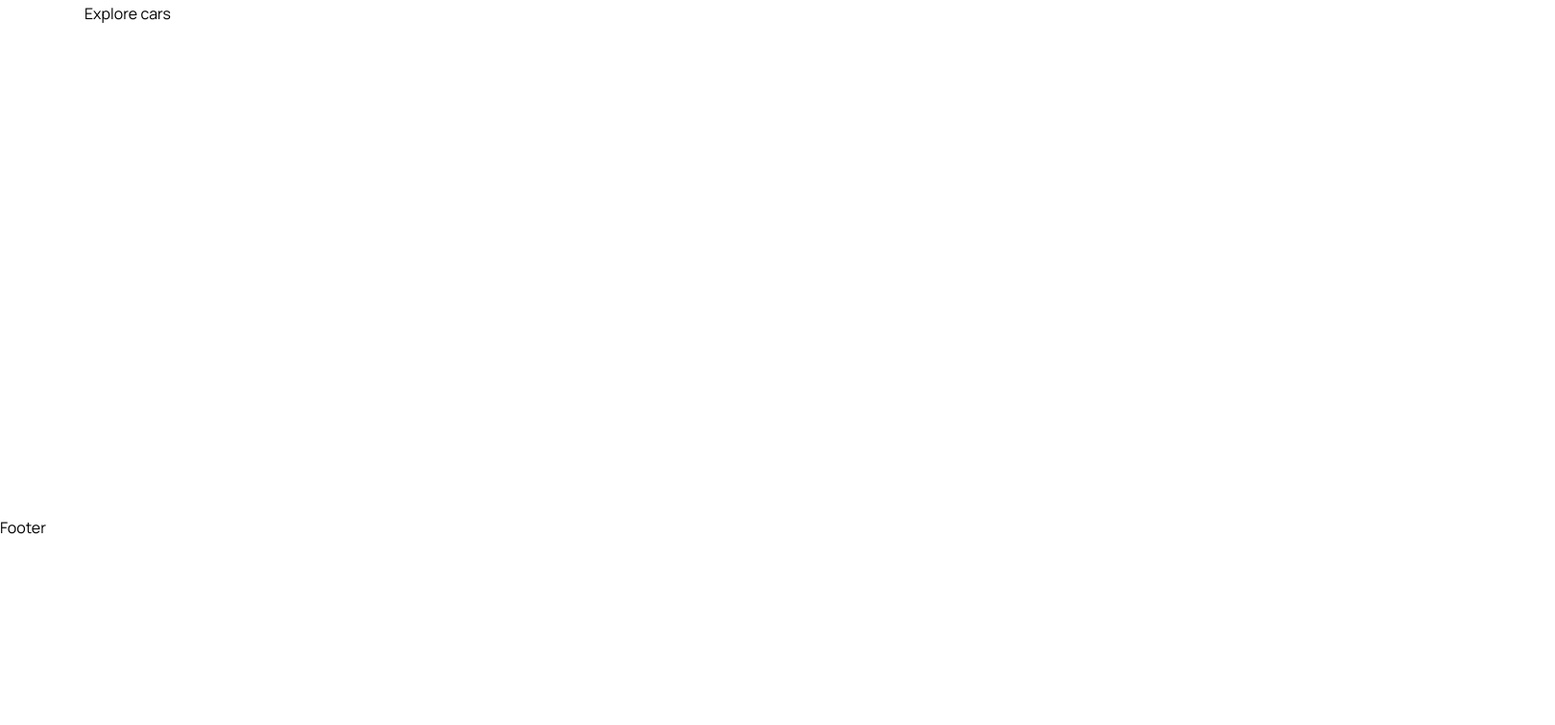
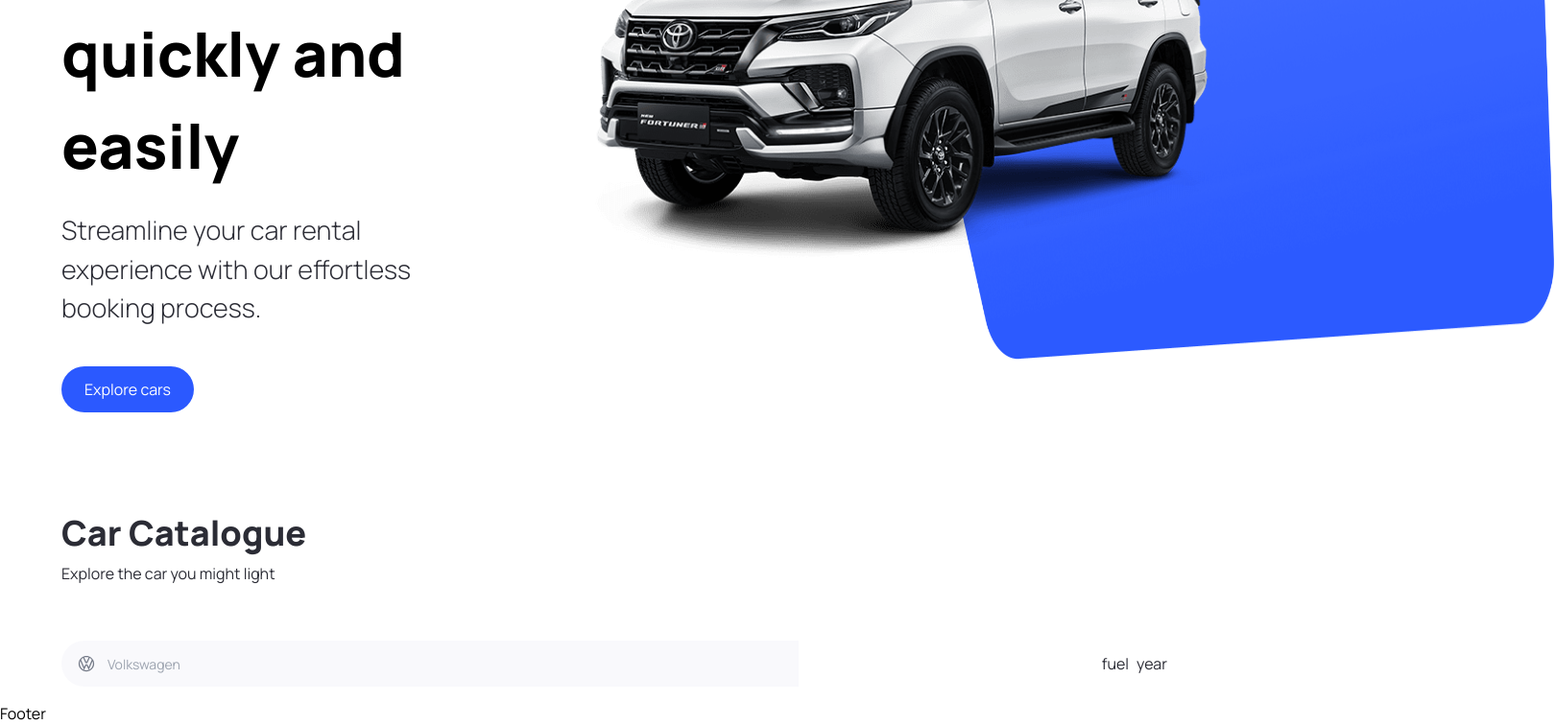
Before and after one commit to yawai990/carshowcase-JSM-yt-, a Next.js app: page / in a window 1280 px wide. Shown: the part 328-1084 px from the top of the page at 96% size, 1620 px wide, since content can reach past the window. Before the commit the page ends 890 px from the top, so only its background shows below. Built offline with nearby package versions, Linux system fonts and the light colour scheme.

Commit message:
car catalogue sec added

```diff
--- a/package.json
+++ b/package.json
@@ -9,6 +9,7 @@
     "lint": "next lint"
   },
   "dependencies": {
+    "@headlessui/react": "^0.0.0-insiders.04fc6cf",
     "@types/node": "20.3.1",
     "@types/react": "18.2.14",
     "@types/react-dom": "18.2.6",
--- a/src/app/globals.css
+++ b/src/app/globals.css
@@ -51,15 +51,15 @@
 }
 
 .hero__image-container {
-  @apply xl:flex-[1.5] flex justify-end items-end w-full xl:h-screen;
+  @apply lg:flex-[1.5] flex justify-end items-end w-full lg:h-screen;
 }
 
 .hero__image {
-  @apply relative xl:w-full w-[90%] xl:h-full h-[590px] z-0;
+  @apply relative lg:w-full w-[90%] xl:h-full h-[590px] z-0;
 }
 
 .hero__image-overlay {
-  @apply absolute xl:-top-24 xl:-right-1/2 -right-1/4 bg-hero-bg bg-repeat-round -z-10 w-full xl:h-screen h-[590px] overflow-hidden;
+  @apply absolute lg:-top-24 xl:-right-1/2 -right-1/4 bg-hero-bg bg-repeat-round -z-10 w-full xl:h-screen h-[590px] overflow-hidden;
 }
 /* END: Hero styles */
 
--- a/src/app/layout.tsx
+++ b/src/app/layout.tsx
@@ -13,7 +13,7 @@ export default function RootLayout({
 }) {
   return (
     <html lang="en">
-      <body className='relative'>
+      <body className='relative w-full overflow-x-hidden'>
         <Navbar />
         {children}
         <Footer />
--- a/src/app/page.tsx
+++ b/src/app/page.tsx
@@ -1,9 +1,27 @@
-import { Hero } from "@/components"
+import { Hero,CustomFilter, SearchBar } from "@/components"
 
 export default function Home() {
   return (
     <main className='relative'>
      <Hero />
+
+     <div className="mt-12 padding-x padding-y max-width" id="discover">
+      <div className="home__text-container">
+        <h1 className="text-4xl font-extrabold">Car Catalogue</h1>
+
+        <p>Explore the car you might light</p>
+
+        <div className="home__filters">
+        <SearchBar />
+
+        <div className="home__filter-container">
+          <CustomFilter title="fuel" />
+          <CustomFilter title="year" />
+
+        </div>
+        </div>
+      </div>
+     </div>
     </main>
   )
 }
--- /dev/null
+++ b/src/components/CustomFilter.tsx
@@ -0,0 +1,9 @@
+import React from 'react'
+
+const CustomFilter = ({ title }:any) => {
+  return (
+    <div>{title}</div>
+  )
+}
+
+export default CustomFilter
--- a/src/components/Navbar.tsx
+++ b/src/components/Navbar.tsx
@@ -5,8 +5,8 @@ import CustomeButton from "./CustomeButton";
 const Navbar = () => {
   return (
     <header className="w-full absolute z-10">
-        <nav className={`max-w-[1440px] mx-auto bg-red-500 flex justify-between items-center sm:px-16 px-6 py-4`}>
-            <Link href={'/'} className="flex  justify-center items-center">
+        <nav className={`max-w-[1440px] mx-auto flex justify-between items-center sm:px-16 px-6 py-4`}>
+            <Link href={'/'} className="flex justify-center items-center">
                 <Image src='/logo.svg' alt="logo" width={118} height={18} className="object-contain" />
             </Link>
 
--- /dev/null
+++ b/src/components/SearchBar.tsx
@@ -0,0 +1,20 @@
+"use client";
+import { useState} from 'react'
+import {SearchManufacture} from './';
+
+const SearchBar = () => {
+    const [manufacture,setManufacture] = useState('');
+    const handleSearch = () =>{};
+  return (
+   <form onSubmit={handleSearch} className="searchbar">
+    <div className="searchbar__item">
+         <SearchManufacture
+         manufacture={manufacture}
+         setManufacture={setManufacture}
+         />
+    </div>
+   </form>
+  )
+}
+
+export default SearchBar
--- /dev/null
+++ b/src/components/SearchManufacture.tsx
@@ -0,0 +1,86 @@
+"use client";
+import { useState,Fragment } from 'react';
+import { Combobox, Transition } from '@headlessui/react';
+import { SearchManufactureProps } from '@/types';
+import Image from 'next/image';
+import { carManufacturers } from '../constants';
+
+const SearchManufacture = ({ manufacture, setManufacture }:SearchManufactureProps) => {
+    const [ query, setQuery ] = useState("");
+
+    const filterManufactures = query === "" ? carManufacturers:
+    carManufacturers.filter(item => (
+        item.toLowerCase()
+        .replace(/\s+/g,"")
+        .includes(query.toLowerCase().replace(/\s+/g,""))
+        )
+    )
+  return (
+    <div className='search-manufacturer'>
+        <Combobox value={manufacture} onChange={setManufacture}>
+            <div className="w-full relative">
+                <Combobox.Button className='absolute top-[14px]'>
+                        <Image
+                        src="/car-logo.svg"
+                        width={20}
+                        height={20}
+                        className='ml-4'
+                        alt='car-logo'
+                        />
+                </Combobox.Button>
+                <Combobox.Input className="search-manufacturer__input"
+                placeholder='Volkswagen'
+                displayValue={(manufacture:string) =>manufacture}
+                onChange={e => setQuery(e.target.value)}
+                />
+
+                <Transition as={Fragment}
+                leave='transition ease-9in duration-100'
+                leaveFrom='opacity-100'
+                leaveTo='opacity-0'
+                afterLeave={() => setQuery('')}
+                >
+                <Combobox.Options>
+
+                    {
+                        filterManufactures.length === 0 && query === "" ? (
+                    <Combobox.Option value={query} className='search-manufacturer__ooption'>
+                            create { query}
+                    </Combobox.Option>
+                        ):(
+                            filterManufactures.map(item =>(
+                                <Combobox.Option key={item}
+                                value={item}
+                                className={({active}) => `relative search-manufacturer__option
+                                ${active ? 'bg-primary-blue text-white':'text-gray-900'}`}
+                                >
+                                 {({selected,active}) =>(
+                                    <>
+                                        <span
+                                        className={`block truncate ${selected ? 'font-medium':'font-normal'}`}
+                                        >
+                                            {item}
+                                        </span>
+                                        {
+                                            selected ? (
+                                                <span
+                                                className={`absolute inset-y-0 left-0 flex items-center pl-3
+                                                ${active ? 'text-white':'text-teal-600'}`}
+                                                />
+                                            ):(null)
+                                        }
+                                    </>
+                                 )}
+                                </Combobox.Option>
+                            ))
+                        )
+                    }
+                </Combobox.Options>
+                </Transition>
+            </div>
+        </Combobox>
+    </div>
+  )
+}
+
+export default SearchManufacture
--- a/src/components/index.tsx
+++ b/src/components/index.tsx
@@ -2,8 +2,14 @@ import Hero from "./Hero";
 import CustomeButton from "./CustomeButton";
 import Navbar from "./Navbar";
 import Footer from "./Footer";
+import CustomFilter from "./CustomFilter";
+import SearchBar from "./SearchBar";
+import SearchManufacture from "./SearchManufacture";
 
 export {
+    CustomFilter,
+    SearchManufacture,
+    SearchBar,
     Hero,
     CustomeButton,
     Navbar,
--- /dev/null
+++ b/src/constants/index.ts
@@ -0,0 +1,53 @@
+export const carManufacturers = [
+    "Toyota",
+    "Honda",
+    "Ford",
+    "Chevrolet",
+    "Volkswagen",
+    "BMW",
+    "Mercedes-Benz",
+    "Audi",
+    "Nissan",
+    "Tesla",
+    "Hyundai",
+    "Kia",
+    "Subaru",
+    "Mazda",
+    "Lexus",
+    "Volvo",
+    "Porsche",
+    "Land Rover",
+    "Jaguar",
+    "Ferrari",
+    "Lamborghini",
+    "Maserati",
+    "Bentley",
+    "Rolls-Royce",
+    "Aston Martin",
+    "Bugatti",
+    "McLaren",
+    "Alfa Romeo",
+    "Jeep",
+    "Chrysler",
+    "Dodge",
+    "Ram",
+    "GMC",
+    "Cadillac",
+    "Lincoln",
+    "Buick",
+    "Acura",
+    "Infiniti",
+    "Genesis",
+    "Smart",
+    "Suzuki",
+    "Mini",
+    "Fiat",
+    "Mitsubishi",
+    "Peugeot",
+    "Renault",
+    "Citroën",
+    "Skoda",
+    "Seat",
+    "Opel",
+    "Vauxhall"
+  ];
--- a/src/types/index.ts
+++ b/src/types/index.ts
@@ -6,3 +6,8 @@ export interface CustomButtonProps {
     containerStyle?:string,
     handleClick?:MouseEventHandler<HTMLButtonElement>
 }
+
+export interface SearchManufactureProps{
+    manufacture:string,
+    setManufacture:(manufacture:string) => void;
+}
--- a/tailwind.config.js
+++ b/tailwind.config.js
@@ -1,7 +1,9 @@
 /** @type {import('tailwindcss').Config} */
 module.exports = {
   content: [
+    "./src/**/*.{js,ts,jsx,tsx,mdx}",
     "./pages/**/*.{js,ts,jsx,tsx,mdx}",
+    "./components/*.{js,ts,jsx,tsx,mdx}",
     "./components/**/*.{js,ts,jsx,tsx,mdx}",
     "./app/**/*.{js,ts,jsx,tsx,mdx}",
   ],
```
Also changed, not shown: 1 other file (tests, documents, lock files or other folders).
